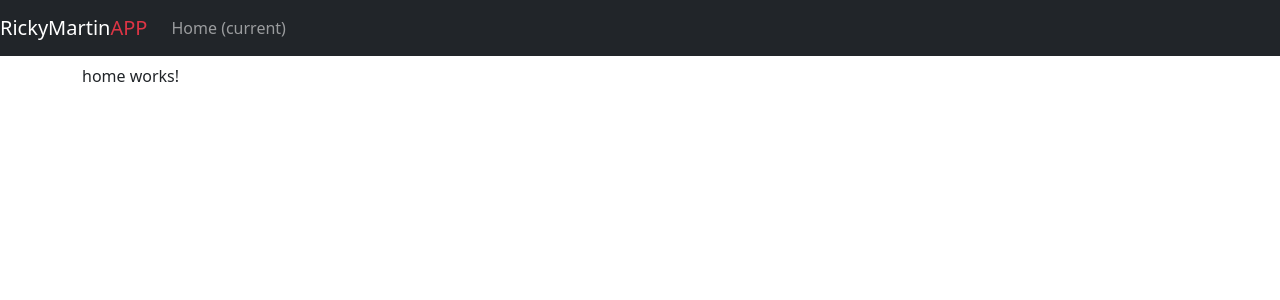
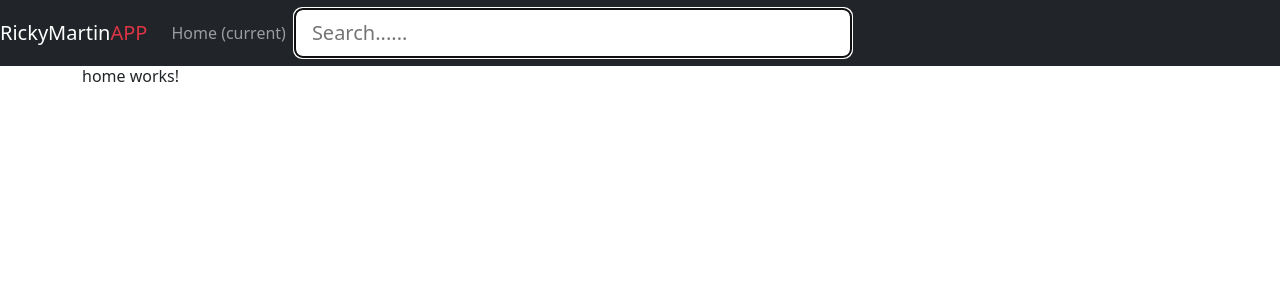
Before and after one commit to Yul1b3th/angular-rick-and-morty, an Angular app: page /home in a window 1280 px wide. Shown: the top 300 px of the page. Built offline with nearby package versions, Linux system fonts and the light colour scheme.

Commit message:
Añadir form-search en el componente header

```diff
--- a/src/app/shared/components/form-search/form-search.component.html
+++ b/src/app/shared/components/form-search/form-search.component.html
@@ -1 +1,2 @@
-<p>form-search works!</p>
+<input #inputSearch autofocus type="text" class="form-control-lg" placeholder="Search......"
+  (keyup)="onSearch(inputSearch.value)" />
--- a/src/app/shared/components/form-search/form-search.component.scss
+++ b/src/app/shared/components/form-search/form-search.component.scss
@@ -0,0 +1,3 @@
+input {
+  width: 100%
+}
--- a/src/app/shared/components/form-search/form-search.component.ts
+++ b/src/app/shared/components/form-search/form-search.component.ts
@@ -1,4 +1,5 @@
-import { Component } from '@angular/core';
+import { Component, OnInit } from '@angular/core';
+import { Router } from '@angular/router';
 
 @Component({
   selector: 'app-form-search',
@@ -7,6 +8,16 @@ import { Component } from '@angular/core';
   templateUrl: './form-search.component.html',
   styleUrl: './form-search.component.scss'
 })
-export class FormSearchComponent {
+export class FormSearchComponent implements OnInit {
+  constructor(private router: Router) {}
 
+  ngOnInit(): void {}
+
+  onSearch(value: string) {
+    if (value && value.length > 3) {
+      this.router.navigate(['/character-list'], {
+        queryParams: { q: value },
+      });
+    }
+  }
 }
--- a/src/app/shared/components/header/header.component.html
+++ b/src/app/shared/components/header/header.component.html
@@ -12,7 +12,7 @@
         </li>
       </ul>
       <div class="col-xs-12 col-sm-12 col-md-6">
-        <!-- <app-form-search></app-form-search> -->
+        <app-form-search></app-form-search>
       </div>
     </div>
   </nav>
--- a/src/app/shared/components/header/header.component.ts
+++ b/src/app/shared/components/header/header.component.ts
@@ -1,9 +1,10 @@
 import { Component } from '@angular/core';
+import { FormSearchComponent } from '../form-search/form-search.component';
 
 @Component({
   selector: 'app-header',
   standalone: true,
-  imports: [],
+  imports: [FormSearchComponent],
   templateUrl: './header.component.html',
   styleUrl: './header.component.scss'
 })
```
